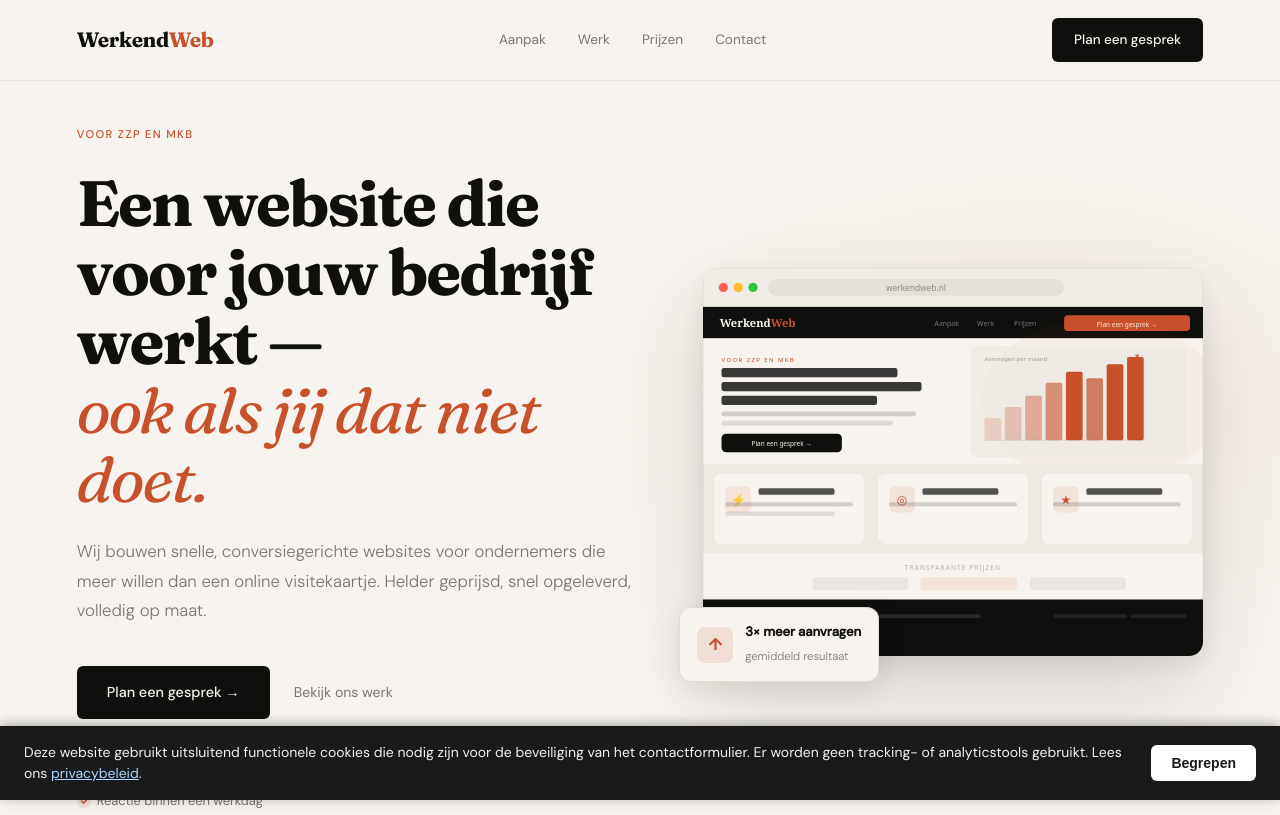
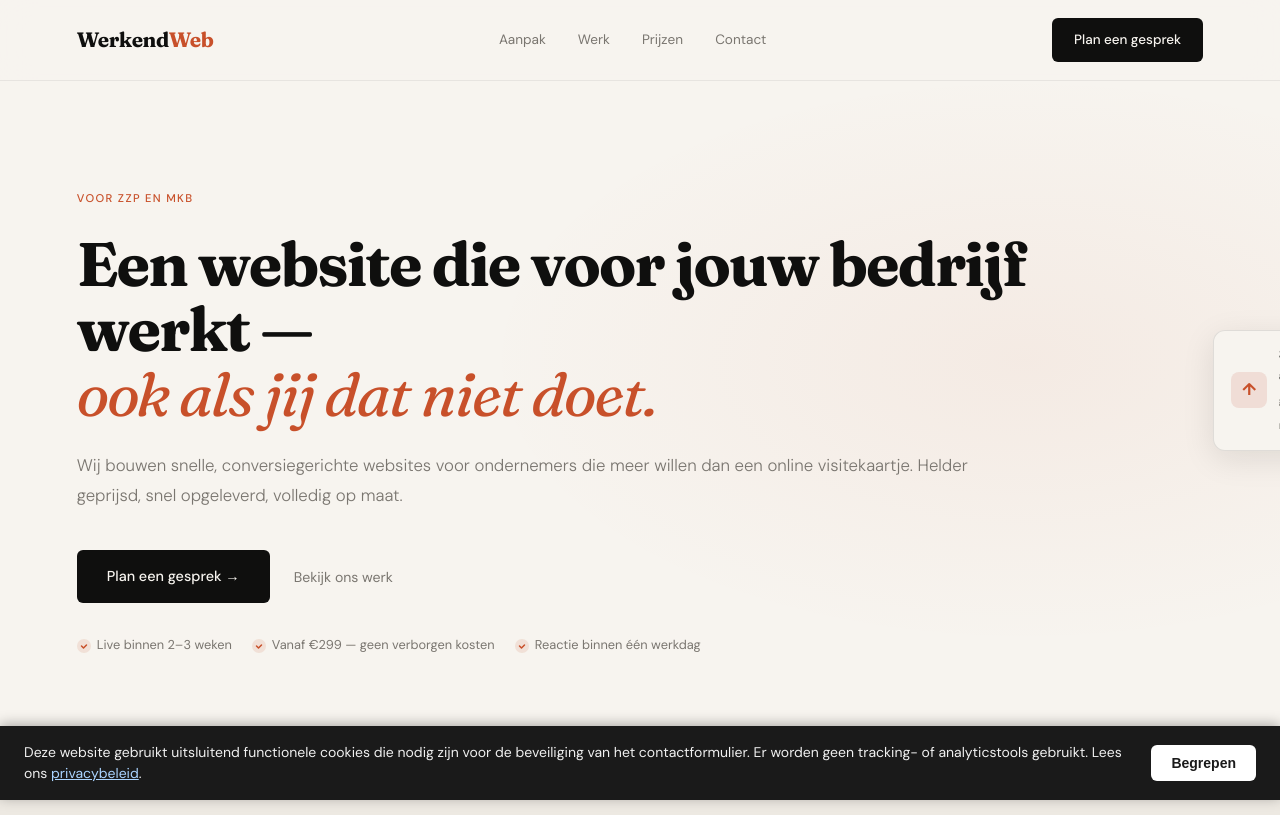
Before and after one commit to Abbout12/Werkendweb-site, a website: page public/index.html in a window 1280 px wide. Shown: the top 815 px of the page. Drawn offline with Linux system fonts and the light colour scheme.

Commit message:
css aangepast

```diff
--- a/public/styles.css
+++ b/public/styles.css
@@ -230,7 +230,7 @@
   background: radial-gradient(ellipse 65% 55% at 80% 45%, rgba(200,80,42,0.06) 0%, transparent 65%);
   pointer-events: none;
 }
-.hero-content { position: relative; max-width: 560px; flex-shrink: 0; }
+.hero-content { position: relative; max-width: 1100px; flex-shrink: 0; }
 
 /* HERO VISUAL */
 .hero-visual {
@@ -301,15 +301,15 @@
 }
 .hero h1 {
   font-family: var(--serif);
-  font-size: clamp(2.4rem, 5vw, 4.2rem);
+  font-size: clamp(2.8rem, 4.8vw, 4.6rem);
   font-weight: 700;
-  line-height: 1.08;
+  line-height: 1.06;
   letter-spacing: -0.03em;
   margin-bottom: 24px;
   opacity: 0;
   animation: fadeUp 0.6s ease 0.2s forwards;
 }
-.hero h1 em { font-style: italic; color: var(--accent); font-weight: 300; }
+.hero h1 em { font-style: italic; color: var(--accent); font-weight: 300;  white-space: nowrap; }
 .hero-sub {
   font-size: 1.05rem;
   color: var(--muted);
@@ -1061,6 +1061,9 @@
 .section { padding: 96px 6vw; }
 .section--alt { background: var(--cream); }
 .container { max-width: 1100px; margin: 0 auto; }
+.hero .container {
+  max-width: 1300px;
+}
 .section-header { max-width: 580px; margin-bottom: 56px; }
 .section-header--centered { text-align: center; margin-left: auto; margin-right: auto; }
 
```
